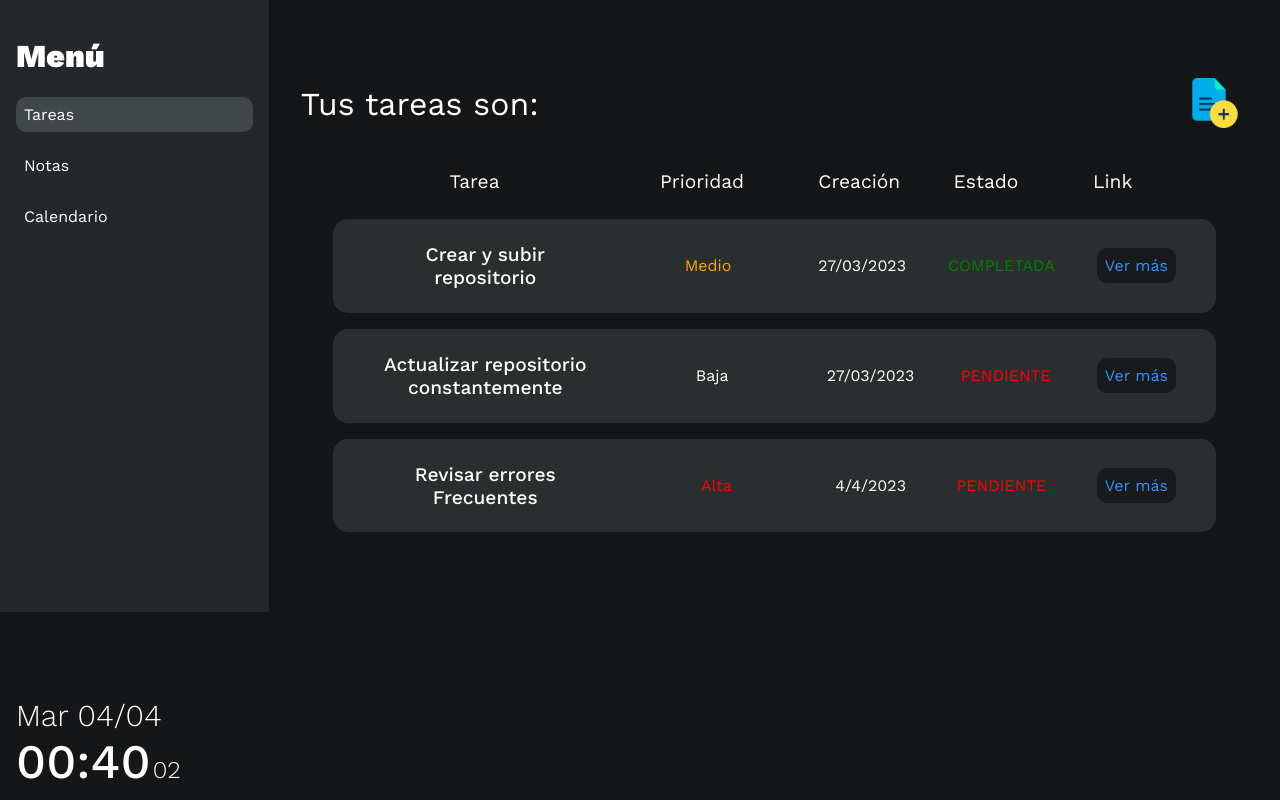
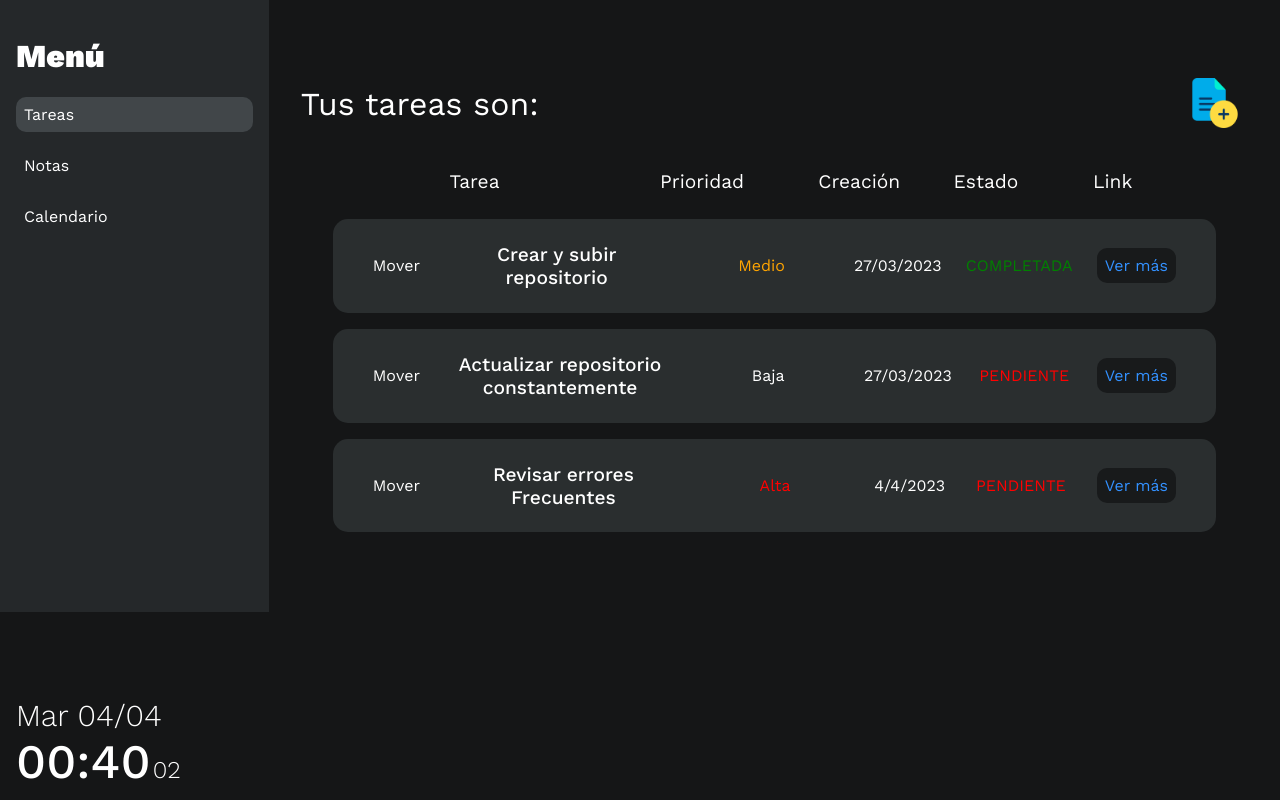
Before and after one commit to matiasabarca49/Proyecto-GestorDeTareas-React, a React (Create React App) app: page / in a window 1280 px wide. Built offline with nearby package versions, Linux system fonts and the light colour scheme.

Commit message:
Drag and drop seccion tasks

```diff
--- a/src/components/container/Task/ComponentTaskList.jsx
+++ b/src/components/container/Task/ComponentTaskList.jsx
@@ -2,6 +2,7 @@ import React, { useEffect, useState } from 'react'
 import { getTaskBase } from '../../../data/basededatos';
 import ComponentTask from '../../pure/Task/ComponentTask';
 import NewTaskModal from './NewTaskModal';
+import { DragDropContext, Droppable } from '@hello-pangea/dnd';
 
 const ComponentTaskList = () => {
 
@@ -18,6 +19,23 @@ const ComponentTaskList = () => {
 
     }, [])
 
+    const taskMove = (res) =>{
+        console.log(res)
+        const {source, destination} = res
+        if (!destination){
+            return
+        }
+        else if (destination.index === source.index ){
+            return
+        }
+        else{
+            const removed = tasks[destination.index]
+            tasks.splice( destination.index, 1, tasks[source.index])
+            tasks.splice( source.index, 1, removed)
+
+        }
+    }
+
     return (
         <div className='componentTaskListCont'>
             <div className='componentTaskListCont__title'>
@@ -33,12 +51,24 @@ const ComponentTaskList = () => {
                     <h4>Estado</h4>
                     <h4>Link</h4>
                 </div>
-                {carga
-                    ?tasks.map( tarea  => (
-                        <ComponentTask key={tarea.id} task={tarea} />
-                        ))
-                        : <h2>Cargando....</h2>
-                    }
+                <DragDropContext  onDragEnd={ res => taskMove(res) }>
+                    <Droppable droppableId="ColumnTaskID">
+                        {(droppableProvided, snapshot) =>(
+                            <div {...droppableProvided.droppableProps}
+                            ref={droppableProvided.innerRef}>
+
+                                {carga
+                                    ?tasks.map( (tarea, index ) => (
+                                        <ComponentTask key={tarea.id} task={tarea} index={index}/>
+                                        ))
+                                        : <h2>Cargando....</h2>
+                                }
+                            {droppableProvided.placeholder}
+                            </div>
+                        )
+                        }
+                    </Droppable>
+                </DragDropContext>
             </div>
         </div>
   )
--- a/src/components/pure/Task/ComponentTask.jsx
+++ b/src/components/pure/Task/ComponentTask.jsx
@@ -1,12 +1,21 @@
+import { Draggable } from '@hello-pangea/dnd'
 import React from 'react'
 import { Link } from 'react-router-dom'
 
 
-const ComponentTask = ( {task} ) => {
+const ComponentTask = ( {task, index} ) => {
 
 
   return (
-    <div className='componentTask'>
+    <Draggable draggableId={`${task.id}`} index={index}>
+      {(draggableProvided, snapshot) =>(
+
+        <div
+          {...draggableProvided.draggableProps}
+          ref={draggableProvided.innerRef}
+          /* {...draggableProvided.dragHandleProps} */
+          className='componentTask'>
+            <div {...draggableProvided.dragHandleProps}>Mover</div>
             <h2 className='taskName'>{task.name}</h2>
             <h4 className='taskLevel' style={
               task.level === "Medio"
@@ -19,6 +28,8 @@ const ComponentTask = ( {task} ) => {
             <h4 style={ task.completed? ({color: "green"}) : ({color: "red"})}> {task.completed ? "COMPLETADA" : "PENDIENTE"} </h4>
             <Link to={`/task/${task.id}`} className='btn btnPrimary'> Ver más </Link>
         </div>
+      )}
+    </Draggable>
   )
 }
 
```
Also changed, not shown: 1 other file (tests, documents, lock files or other folders). Lines whose indentation alone changed are shown as unchanged.
